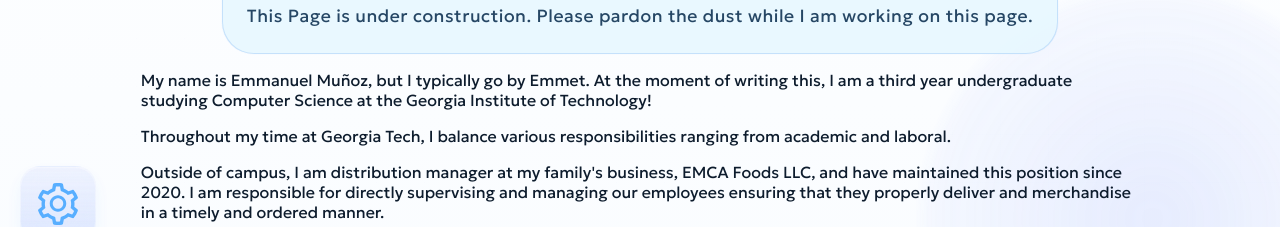
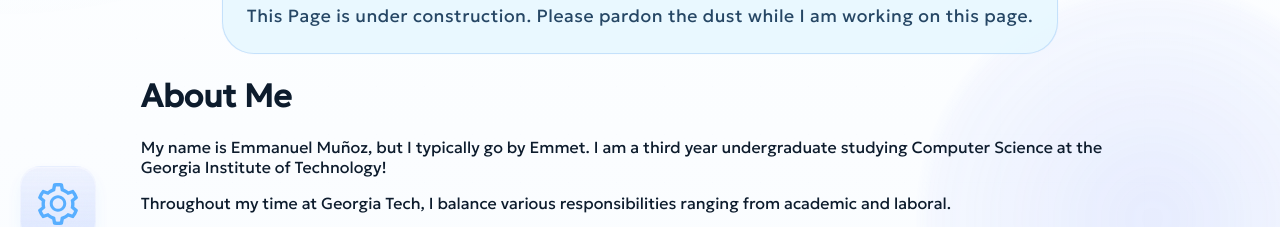
Before and after one commit to DMCerYT/personalportfolio, a React (Create React App) app: page /about in a window 1280 px wide. Shown: the part 530-757 px from the top of the page. Built offline with nearby package versions, Linux system fonts and the light colour scheme.

Commit message:
update to the about page

```diff
--- a/src/pages/About.js
+++ b/src/pages/About.js
@@ -12,8 +12,12 @@ export default function About() {
       </div>
       <UnderConstruction />
       <div>
+        <div idName={styles.intro}>
+          {/* Introduction about who I am */}
+          <h1>About Me</h1>
+        </div>
         <p>
-            My name is Emmanuel Muñoz, but I typically go by Emmet. At the moment of writing this, I am a third year undergraduate studying Computer Science at the Georgia Institute of Technology!
+            My name is Emmanuel Muñoz, but I typically go by Emmet. I am a third year undergraduate studying Computer Science at the Georgia Institute of Technology!
         </p>
         <p>
             Throughout my time at Georgia Tech, I balance various responsibilities ranging from academic and laboral.
```
